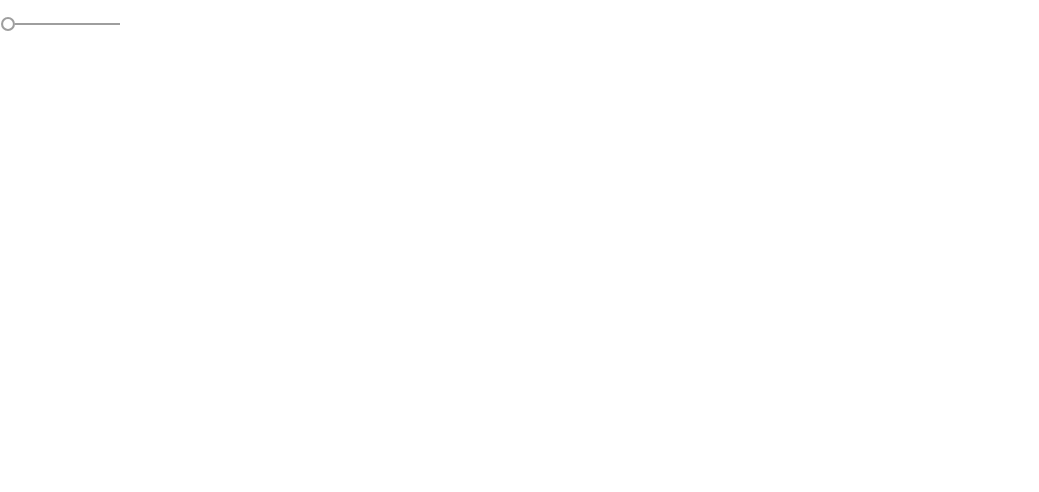
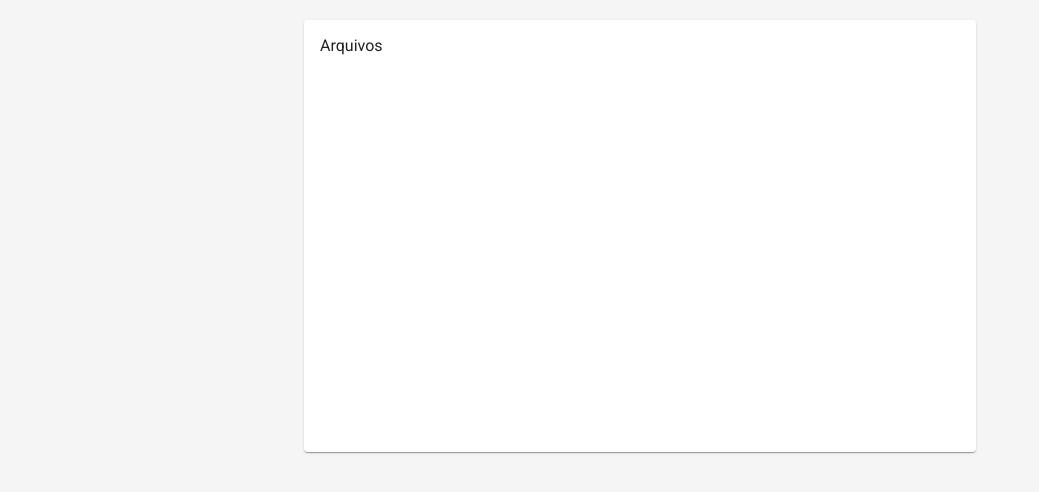
Before and after one commit to freeman507/file-service-web-app, an Angular app: page / in a window 1280 px wide. Shown: the top 492 px of the page, without its empty margins (0-1039 px from the left). Built offline with nearby package versions, Linux system fonts and the light colour scheme.

Commit message:
painel principal da aplicação

```diff
--- a/src/app/app.component.css
+++ b/src/app/app.component.css
@@ -0,0 +1,13 @@
+.container {
+    display: flex;
+    width: 100%;
+    height: 100%;
+    justify-content: center;
+    background-color: whitesmoke;
+}
+
+.card {
+    width: 50%;
+    height: 50%;
+    margin-top: 20px;
+}
--- a/src/app/app.component.html
+++ b/src/app/app.component.html
@@ -1 +1,3 @@
-<mat-slider min="1" max="100" step="1" value="1"></mat-slider>
+<div class="container">
+    <mat-card class="card">Arquivos</mat-card>
+</div>
--- a/src/app/app.module.ts
+++ b/src/app/app.module.ts
@@ -3,7 +3,7 @@ import { NgModule } from '@angular/core';
 
 import { AppComponent } from './app.component';
 import { BrowserAnimationsModule } from '@angular/platform-browser/animations';
-import { MatSliderModule } from '@angular/material/slider';
+import { MatCardModule } from '@angular/material/card';
 
 @NgModule({
     declarations: [
@@ -12,7 +12,7 @@ import { MatSliderModule } from '@angular/material/slider';
     imports: [
         BrowserModule,
         BrowserAnimationsModule,
-    MatSliderModule
+        MatCardModule
     ],
     providers: [],
     bootstrap: [AppComponent]
```
Lines whose indentation alone changed are shown as unchanged.
